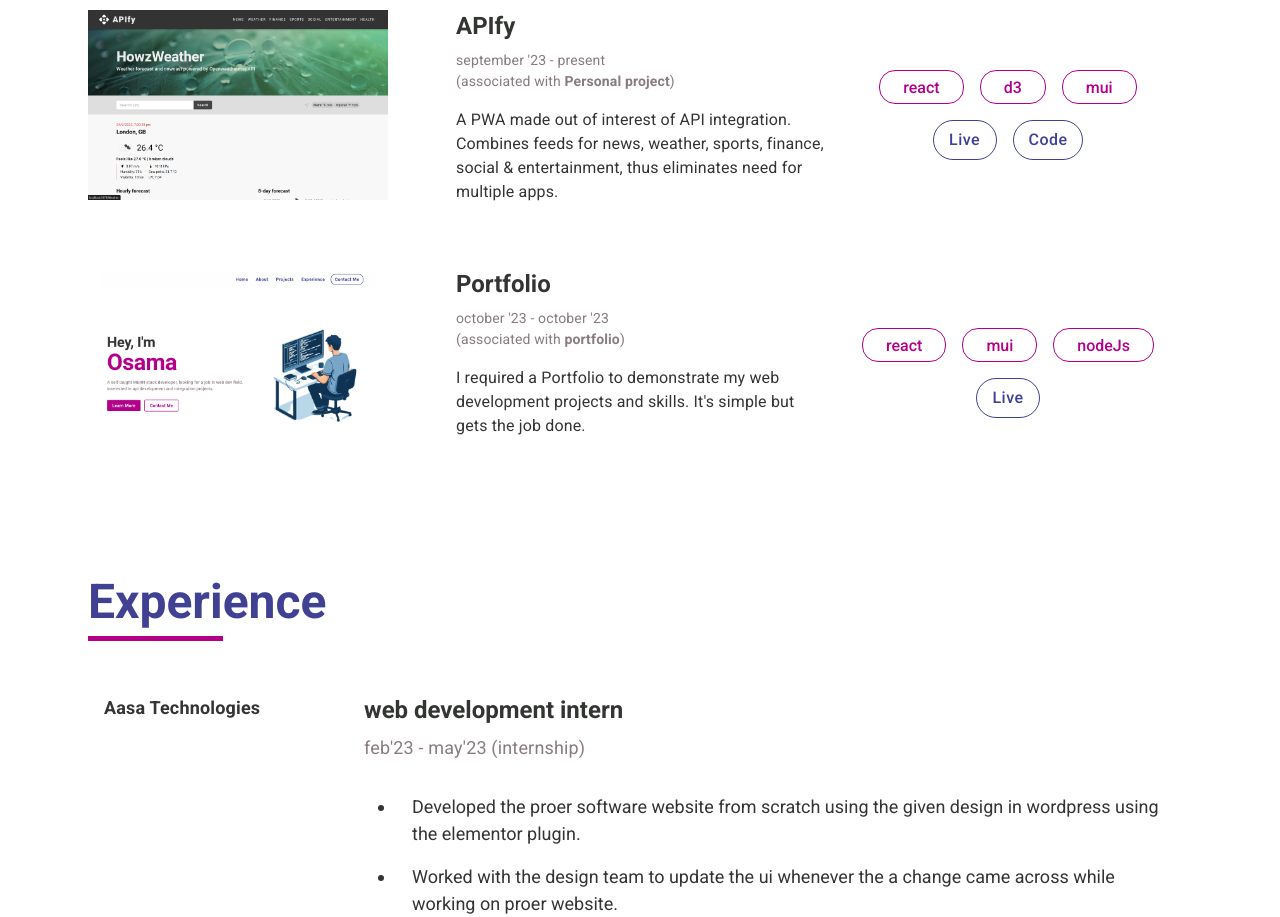
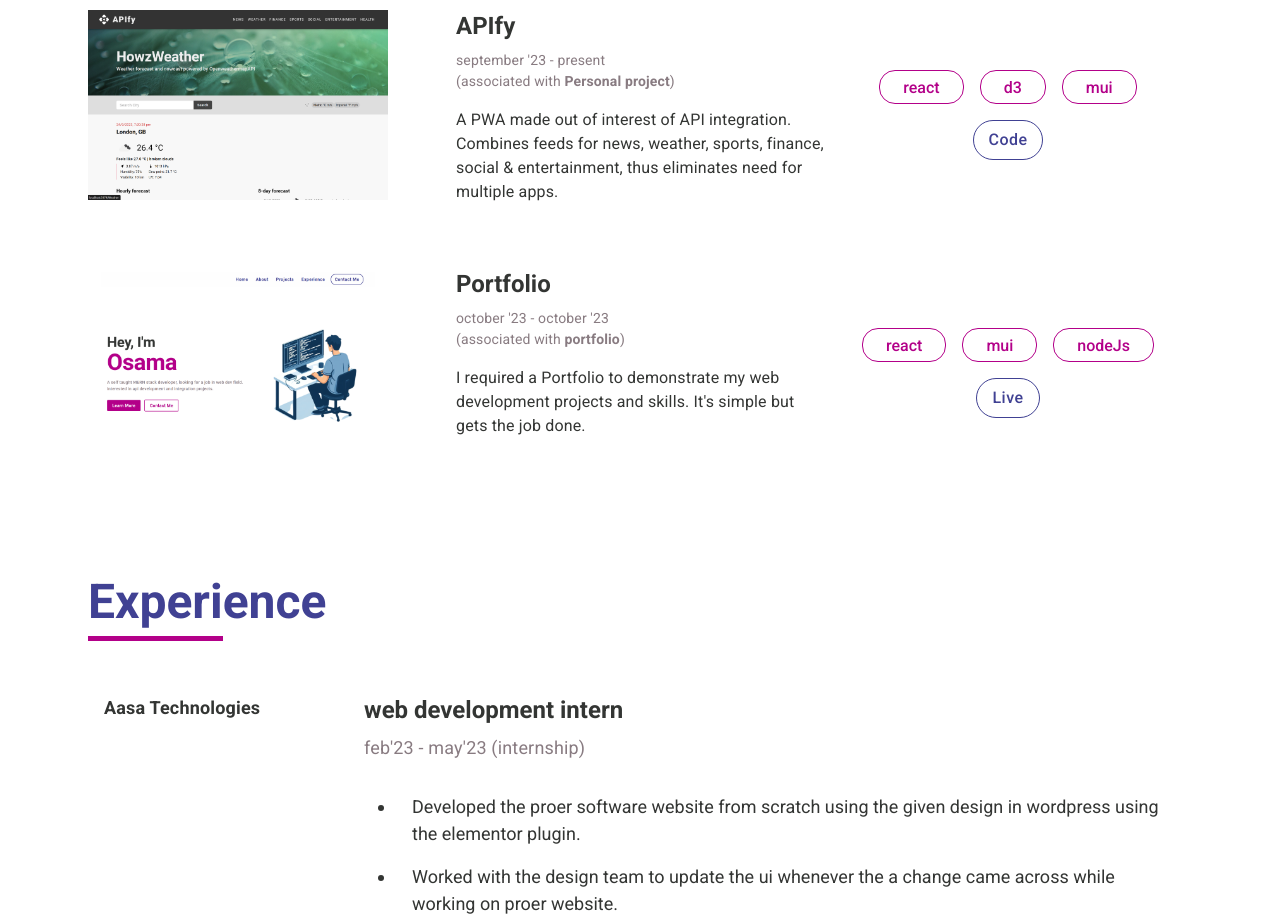
Before and after one commit to osSidd/os-sidd, a React (Vite) app in the folder client/: page / in a window 1280 px wide. Shown: the part 1800-2717 px from the top of the page. Built offline with nearby package versions, Linux system fonts and the light colour scheme.

Commit message:
removed apify live link

```diff
--- a/client/src/data/projectsData.js
+++ b/client/src/data/projectsData.js
@@ -25,13 +25,14 @@ export default [
         timespan:"september '23 - present",
         associatedWith:'Personal project',
         techUsed:['react','d3', 'mui'],
-        btn:[{
+        btn:[
+            // {
+            //     id:0,
+            //     label:'live',
+            //     href:'#'
+            // },
+            {
                 id:0,
-                label:'live',
-                href:'#'
-            },
-            {
-                id:1,
                 label:'code',
                 href:'https://github.com/osSidd/Apify'
             }
```
